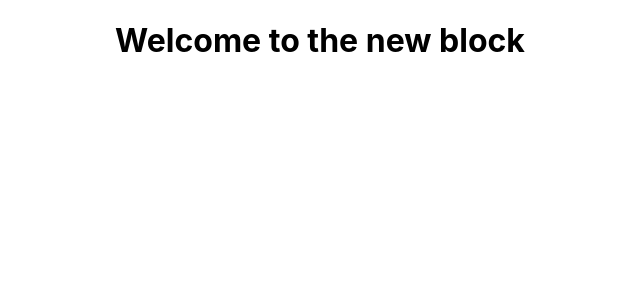
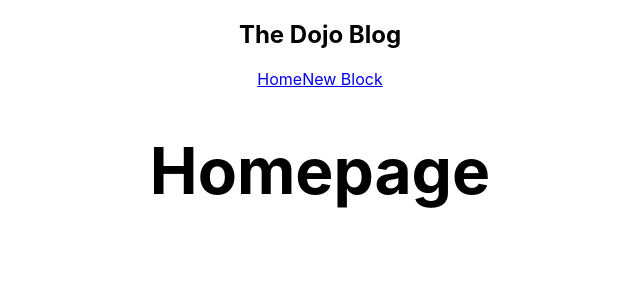
Before and after one commit to Pavlin-React/simple-react-operations, a React (Create React App) app: page / in a window 1280 px wide. Shown: the top 300 px of the page, without its empty margins (320-960 px from the left). Built offline with nearby package versions, Linux system fonts and the light colour scheme.

Commit message:
multiply components

```diff
--- a/src/App.js
+++ b/src/App.js
@@ -1,13 +1,16 @@
-
-import './App.css';
+import Navbar from './Navbar'
+import Home from './Home'
+import './App.css'
 
 function App() {
-  let title = 'Welcome to the new block'
+
+
 
   return (
     <div className="App">
+      <Navbar />
       <div className='content'>
-        <h1> { title } </h1>
+        <h1><Home /></h1>
       </div>
     </div>
   );
--- /dev/null
+++ b/src/Home.js
@@ -0,0 +1,9 @@
+const Home = () => {
+    return (
+        <div className='home'>
+            <h1>Homepage</h1>
+        </div>
+    );
+}
+
+export default Home;
--- /dev/null
+++ b/src/Navbar.js
@@ -0,0 +1,13 @@
+const Navbar = () => {
+    return (
+        <nav className='navbar'>
+            <h1>The Dojo Blog</h1>
+            <div className='links'>
+                <a href='/'>Home</a>
+                <a href='/create'>New Block</a>
+            </div>
+        </nav>
+     );
+}
+
+export default Navbar;
```
